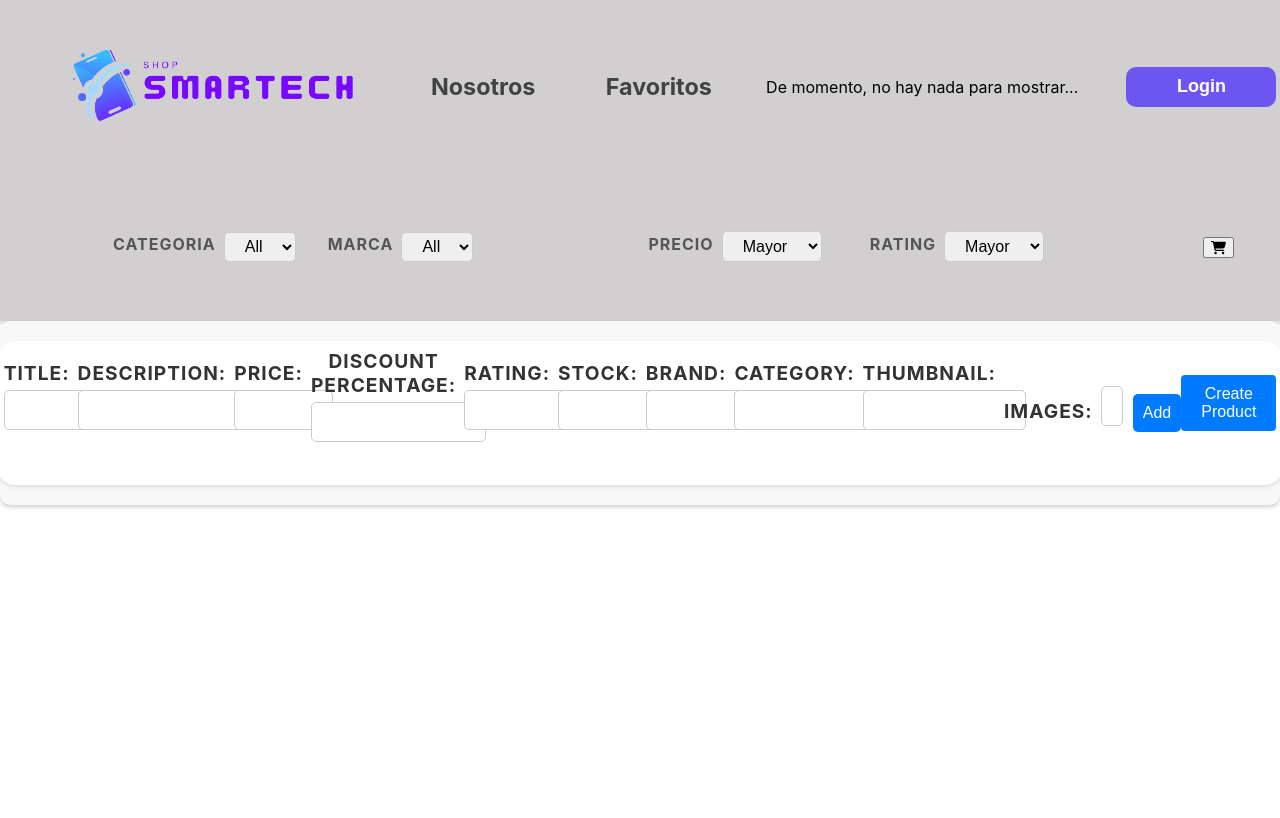
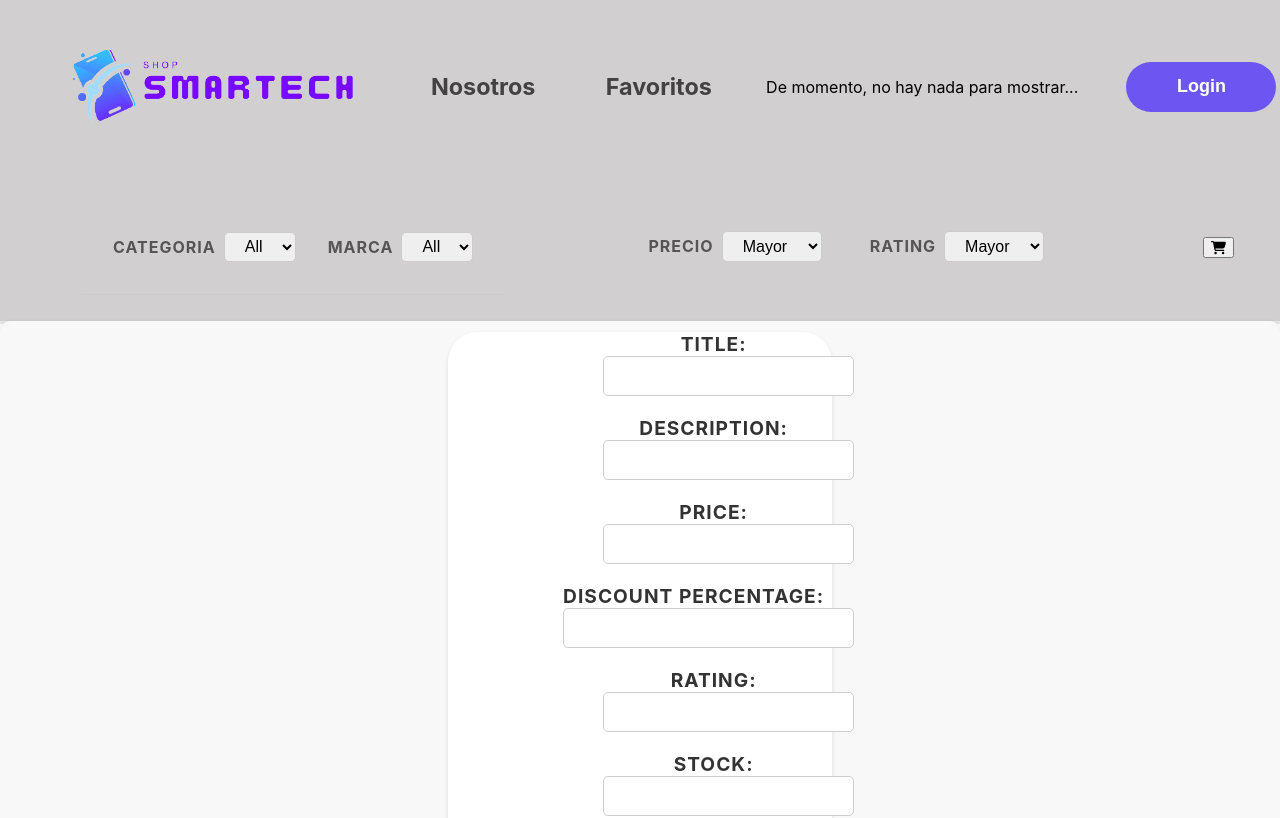
Before and after one commit to Martin-Juncos/E-Comerce, a React (Create React App) app in the folder frontend/: page /form in a window 1280 px wide. Shown: the top 818 px of the page. Built offline with nearby package versions, Linux system fonts and the light colour scheme.

Commit message:
Estilos en generalª 18:20

```diff
--- a/frontend/src/components/Login/Login.module.css
+++ b/frontend/src/components/Login/Login.module.css
@@ -1,8 +1,8 @@
 
 .boton {
-  height: 40px;
+  height: 50px;
   width: 150px;
-  border-radius: 10px;
+  border-radius: 30px;
   border: none;
   background-color: rgb(108, 85, 241);
   color: #fff;
--- a/frontend/src/components/NavBar/NavBar.jsx
+++ b/frontend/src/components/NavBar/NavBar.jsx
@@ -60,9 +60,9 @@ function NavBar() {
             </div>
           </>
         )}
-        <section>
+        <div >
           <SearcBar />
-        </section>
+        </div>
         <div>
           {isAuthenticated ? (
             <>
--- a/frontend/src/components/Paginado/Paginado.module.css
+++ b/frontend/src/components/Paginado/Paginado.module.css
@@ -11,7 +11,7 @@
     background-color: #007bff;
     color: #fff;
     border: none;
-    border-radius: 5px;
+    border-radius: 25px;
     padding: 8px 15px;
     font-size: 16px;
     margin: 5px;
--- a/frontend/src/components/SearchBar/SearcBar.jsx
+++ b/frontend/src/components/SearchBar/SearcBar.jsx
@@ -40,7 +40,7 @@ function SearcBar() {
 
 return (
   <div className={style.container}>
-    <form>
+    <form >
       <input
         type="text"
         value={input}
--- a/frontend/src/components/SearchBar/SearcBar.module.css
+++ b/frontend/src/components/SearchBar/SearcBar.module.css
@@ -1,18 +1,20 @@
 
  .container {
   display: flex;
-  justify-content: flex-end;
+  justify-content: center;
   align-items: center;
-  margin: 20px;
+  margin: 10px;
+   margin-top: 20px ;
 }
 
 form {
   display: flex;
-  align-items: center;
+  align-items: flex-end;
   background-color: #fff;
-  border-radius: 20px;
-  padding: 8px;
-  box-shadow: 0px 2px 4px rgba(0, 0, 0, 0.1);
+  border-radius: 30px;
+  padding: 0px 0px 0px 0px;
+  box-shadow: 0px 3px 5px rgba(0, 0, 0, 0.1);
+  margin-top: -9px;
 }
 
 .input {
@@ -21,18 +23,21 @@ form {
   background-color: transparent;
   font-size: 16px;
   margin-right: 8px;
+  margin-top: -20px;
 }
 
 .searchBtn {
   cursor: pointer;
   background-color: #fca311; /* Color del botón de búsqueda */
-  color: white;
+  color: #fff;
   font-size: 16px;
-  font-weight: 500;
+  font-weight: 50px;
   border: none;
   border-radius: 20px; /* Hacer el botón redondo */
-  padding: 10px 20px; /* Ajustar el padding para hacerlo más grande */
+  padding: 16px 15px 15px 5px; /* Ajustar el padding para hacerlo más grande */
   transition: background-color 0.3s ease;
+  border-top-left-radius: 0px 0px;
+  border-bottom-left-radius: 0px;
 }
 
 .allBtn {
@@ -49,7 +54,7 @@ form {
 
 .searchBtn:hover,
 .allBtn:hover {
-  background-color: #e07a5f; /* Color al pasar el ratón por encima de los botones */
+  background-color: #9ab1a4; /* Color al pasar el ratón por encima de los botones */
 }
 
 /* Media Query para hacerlo responsive */
@@ -74,3 +79,54 @@ form {
     width: 100%; /* Hacer que los botones ocupen todo el ancho en pantallas pequeñas */
   }
 }
+
+
+
+
+
+
+
+
+
+/* .container {
+  display: flex;
+  justify-content: center;
+  align-items: center;
+  margin: 10px;
+  margin-top: 20px;
+}
+
+form {
+  display: flex;
+  align-items: center;
+  background-color: #fff;
+  border-radius: 30px;
+  padding: 8px;
+  box-shadow: 0px 3px 5px rgba(0, 0, 0, 0.1);
+  margin-top: -9px;
+}
+
+.input {
+  flex: 1;
+  border: none;
+  outline: none;
+  background-color: transparent;
+  font-size: 16px;
+  margin-right: 8px;
+}
+
+.searchBtn {
+  cursor: pointer;
+  background-color: #fca311;
+  color: #fff;
+  font-size: 16px;
+  font-weight: 500;
+  border: none;
+  border-radius: 20px;
+  padding: 8px 15px;
+  transition: background-color 0.3s ease;
+  margin-left: -15px;
+} */
+
+
+/* sugerencia para aplicar a esos campos */
--- a/frontend/src/components/UpdateProduct/UpdateProduct.jsx
+++ b/frontend/src/components/UpdateProduct/UpdateProduct.jsx
@@ -68,6 +68,7 @@ function UpdateProduct() {
           name="title"
           value={producto.title}
           onChange={handleChange}
+          className='input'
         />
 
         <label htmlFor="description">Descripción</label>
@@ -135,21 +136,10 @@ function UpdateProduct() {
 
         {/* Agregar campos de formulario para las imágenes */}
 
-        <button type="submit" className={styles.submitButton}>Guardar</button> {/* Aplicar el estilo del botón de guardar */}
+        <button type="submit" className={styles.submitButton}>Guardar</button>
       </form>
     </div>
   );
 }
 
 export default UpdateProduct;
-
-
-
-//                     Lo primero seria controlar los input de los formularios
-
-// Completamos todos los estados / completamos los inputs / Desp del Submit, (luego del put) un alert, con todos los datos que hemos actualizado [una ventana con datitos]
-  //           >Ir a home<          (boton)
-//
-
-
-//ventada (modelo de card con el prod o uno nuevo)  errerer
--- a/frontend/src/components/UpdateProduct/UpdateProduct.module.css
+++ b/frontend/src/components/UpdateProduct/UpdateProduct.module.css
@@ -1,54 +1,50 @@
 
 
-/*  del contenedor principal */
 .container {
-    margin: 30px;
+  display: flex;
+  flex-direction: column;
+  max-width: 600px;
+  margin: 0 auto;
+  padding: 20px;
+  background-color: #f1f1f1;
+  border-radius: 8px;
+  box-shadow: 0px 2px 4px rgba(0, 0, 0, 0.1);
 }
 
-  /*  etiquetas y campos de entrada */
-  label {
-    font-weight: bold;
-    margin-bottom: 5px;
-    display: block;
+form {
+  display: flex;
+  flex-direction: column;
 }
 
-  input,
-  textarea {
-    width: 100%;
-    padding: 10px;
+.label {
+  font-weight: bold;
+  margin-bottom: 8px;
+}
+
+.input {
+  margin-bottom: 12px;
+  padding: 8px;
   border: 1px solid #ccc;
   border-radius: 4px;
-    margin-bottom: 15px;
-    font-size: 16px;
+  outline: none;
 }
 
-  textarea {
-    resize: vertical;
+.input[type="number"] {
+  width: 80px;
 }
 
-  /*  botón de guardar */
-  button[type="submit"] {
-    padding: 10px 20px;
+.submitButton {
+  cursor: pointer;
   background-color: #007bff;
-    color: #fff;
+  color: white;
+  font-size: 16px;
+  font-weight: 500;
   border: none;
   border-radius: 4px;
-    font-size: 16px;
-    cursor: pointer;
+  padding: 10px 20px;
+  transition: background-color 0.3s ease;
 }
 
-  button[type="submit"]:hover {
+.submitButton:hover {
   background-color: #0056b3;
 }
-
-  /* mensajes de exito o error  */
-  .success-message,
-  .error-message {
-    margin-top: 10px;
-    font-size: 16px;
-    color: green; /* mensajes de exito */
-  }
-
-  .error-message {
-    color: red; /*  mensajes de error */
-  }
```
Lines whose indentation alone changed are shown as unchanged.
